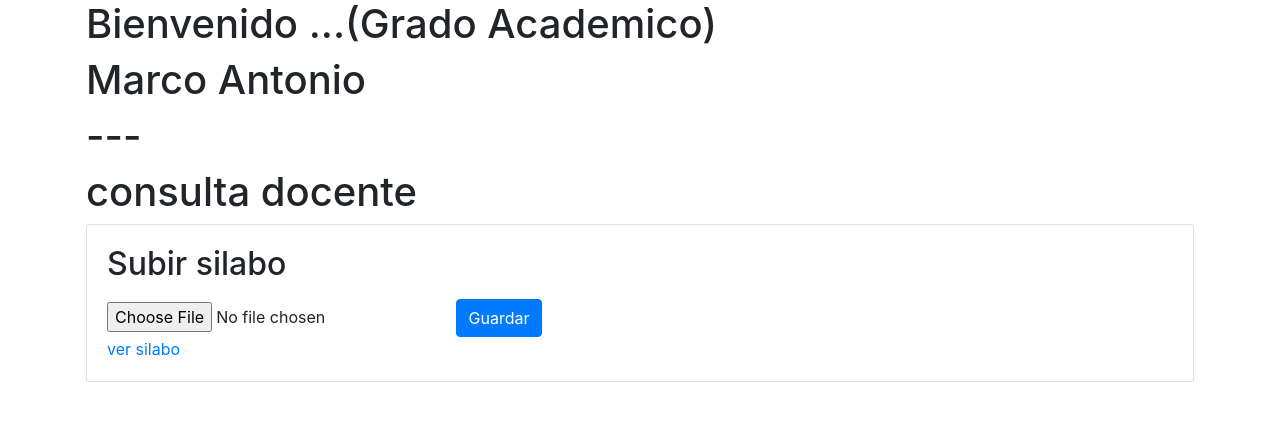
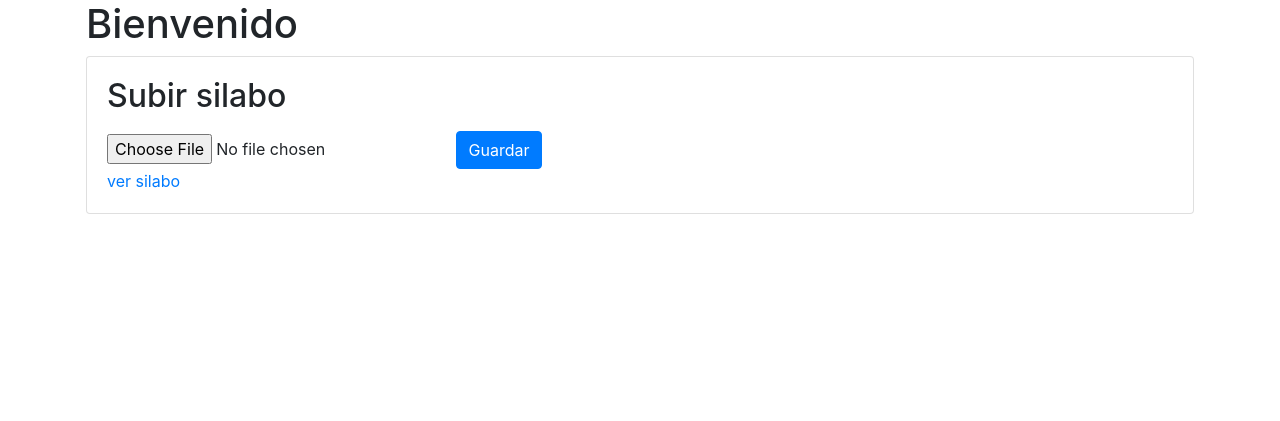
Before and after one commit to salinas-jerson/Gestion_Silabo_y_Asistencia_de_Docentes, a Django app: page /docentes/ in a window 1280 px wide. Shown: the part 88-509 px from the top of the page. Run offline with Django 4.2, Linux system fonts and the light colour scheme; a user stored in the database is signed in; data comes from the database, SQL or seed files in the repository; both versions use the stored data as it was after the commit; some libraries are stand-ins or nearby versions.

Commit message:
mejoramiento de bienvenida en docentes

```diff
--- a/myapp/templates/Docente/docentes.html
+++ b/myapp/templates/Docente/docentes.html
@@ -1,8 +1,6 @@
 {% extends 'ventanas/baseDocente.html' %} {% block content %}
-<h1>Bienvenido ...(Grado Academico)</h1>
+<h1>Bienvenido</h1>
 <h1>{{nombre}}</h1>
-<h1>---</h1>
-<h1>{{docente}}</h1>
 <!-- se la pasa una variable -->
 <div class="card">
 	<div class="card-body">
@@ -15,7 +13,7 @@
 			{% csrf_token %}
 			<h2>Subir silabo</h2>
 			<p style="color:rgb(255,0,0);">{{error}}</p>
-                    {% csrf_token %}
+			{% csrf_token %}
 			<input type="file" id="archivo" name="archivo" />
 			<button class="btn btn-primary">Guardar</button>
 		</form>
--- a/myapp/views.py
+++ b/myapp/views.py
@@ -88,17 +88,15 @@
     cursos= "consulta cursos"
     Numero=[1,2]
     return render(respuesta,"Docente/MisCursos.html",{'cursos':cursos,'num':Numero})
-#-------------
 
-# -----------
+#variable global
+nombre_de_docente=""
 
 @login_required
 def docentes(respuesta):
     if respuesta.method=="GET":
-        Docente= "consulta docente"
-        #recuperar nombre de la persona que ingresa
-        nom=User.objects.get(id=4)
-        return render(respuesta,"Docente/docentes.html",{'docente':Docente,'nombre':nom.first_name})
+        Docente= nombre_de_docente
+        return render(respuesta,"Docente/docentes.html",{'nombre':Docente})
     else:
         #si se ejecuta el metodo POST subimos el archivo
         if respuesta.method=='POST':
@@ -111,7 +109,7 @@
             return redirect('docentes')
         File=Document.objects.get(id=2)
         return render(respuesta,"Docente/docentes.html",context={'file':File.uploadfile})
-
+#modulo para validar si es un docente
 def es_docente(elemento_nombre,elemento_apellido):
     lista_Nombre=[]
     for item in Docentes.objects.all():
@@ -140,11 +138,28 @@
             return render(respuesta, "Docente/resgistrarD.html", {"form": UserCreationForm, "error": "Usted aun no esta registrado como Docente."})
         return render(respuesta, "Docente/resgistrarD.html", {"form": UserCreationForm, "error": "La Contraseña no coincide."})
 
+#-----------------
+#buscamos el id mediante username y buscamos el first_name y last_name
+
 
 def iniciarSesionD(respuesta):
-    if respuesta.method == 'GET': #and existe_docente
+    def busqueda_username(username1):
+        mensaje="no se encontró al usuario"
+        for fila in User.objects.all():
+            if fila.username==username1:
+                return fila.first_name
+        return mensaje
+
+#-----------------
+    if respuesta.method == 'GET':
+
         return render(respuesta, 'Docente/loginD.html', {"form": AuthenticationForm})
     else:
+        #recuperamos el nombre y apellido de la persona que ingresó
+        nombre_docente=busqueda_username(respuesta.POST['username'])
+        global nombre_de_docente
+        nombre_de_docente=nombre_docente
+        #------------------------------------------------
         user = authenticate(
             respuesta, username=respuesta.POST['username'], password=respuesta.POST['password'])
         if user is None:
```
Also changed, not shown: db.sqlite3.
